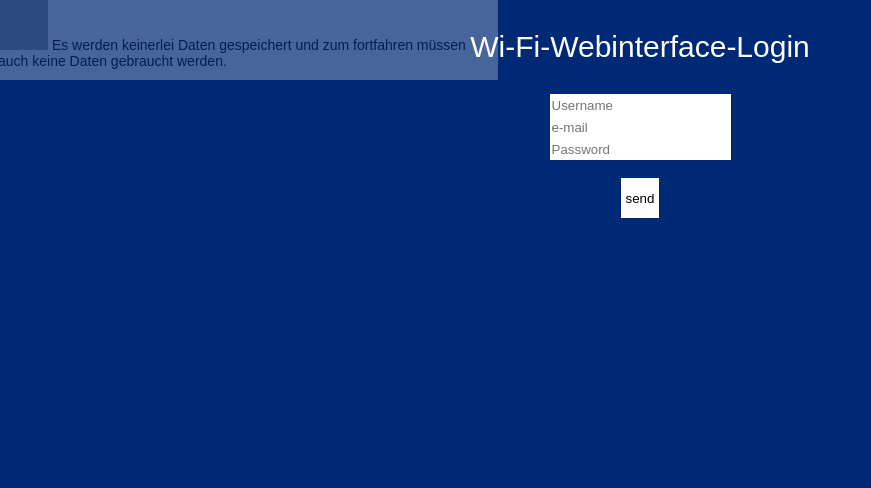
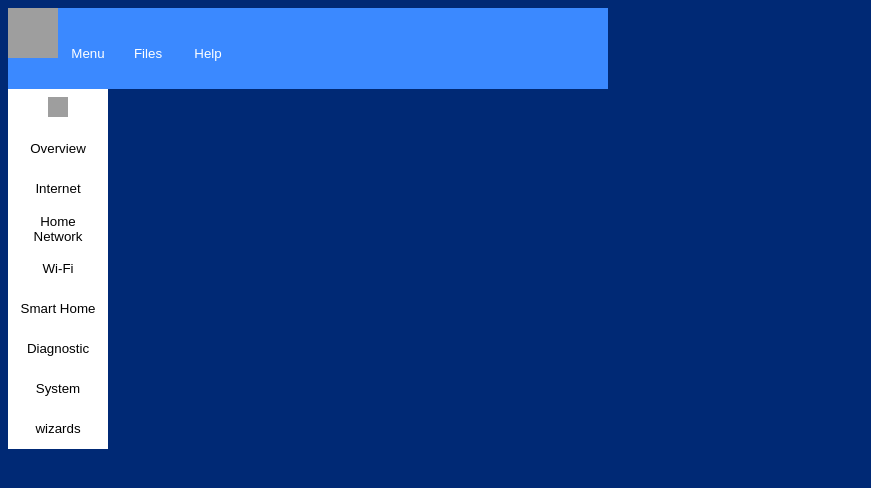
Before and after one commit to n-km/wifi-webinterface, a plain HTML site: page index.html in a window 1280 px wide. Shown: the whole page, without its empty margins (0-871 px from the left). Drawn offline with Linux system fonts and the light colour scheme; grey boxes are pictures that could not be loaded.

Commit message:
Update index.html

```diff
--- a/index.html
+++ b/index.html
@@ -4,78 +4,227 @@
     <meta charset="UTF-8">
     <meta http-equiv="X-UA-Compatible" content="IE=edge">
     <meta name="viewport" content="width=device-width, initial-scale=1.0">
-    <link rel="icon" type="image/x-icon" href="https://upload.wikimedia.org/wikipedia/commons/thumb/1/12/User_icon_2.svg/2048px-User_icon_2.svg.png">
-    <title>Wi-Fi-Webinterface-Login</title>
-    <link rel="stylesheet" type="text/css" href="/css/rd/login.css">
+    <title>Document</title>
     <style>
            body {
         color: white;
         background-color: rgb(0, 41, 117);
-        font-family: arial;
     }
-        .logo p{
-            color: white;
-            font-size: 30px;
+          .task {
+    background-color: rgb(59, 137, 255);
+    height: 70px;
+    width: 600px;
 
-        }
-        input {
-            background-color: white;
-            border-radius: 0px;
-            border-width: 0px;
-            height: 20px;
-            outline: none;
-        }
-        input[type="submit"] {
-            cursor: pointer;
-            padding: 5px 5px 5px 5px;
-            height: 40px;
+    display:table;
+}
+    .task button {
+    height: 70px;
+    width: 60px;
+    border-radius: 0px;
+    border-width: 0px;
+    background-color: transparent;
+    cursor: pointer;
+    color: white;
 
-        }
-        .info {
+    }
+    .task button:hover {
+    height: 60px;
+    border-radius: 100%;
+    width: 60px;
+    transition: 0.5s;
+    background-color: rgba(255, 255, 255, 0.514);
+    color: black;
+    }
+    .task button:active {
+    border-radius: 0px;
+    height: 70px;
+    transition: 0.1s;
+    background-color: transparent;
+    color: white;
+    }
+
+#overview:not(:target) .inhalt,
+#overview:target .show {display: none; transition: 0.2s;}
+#overview:target .inhalt {display: fixed;}
+
+#internet:not(:target) .inhalt,
+#internet:target .show {display: none; transition: 0.2s;}
+#internet:target .inhalt {display: fixed;}
+
+#homenetwork:not(:target) .inhalt,
+#homenetwork:target .show {display: none; transition: 0.2s;}
+#homenetwork:target .inhalt {display: fixed;}
+
+#wifi:not(:target) .inhalt,
+#wifi:target .show {display: none; transition: 0.2s;}
+#wifi:target .inhalt {display: fixed;}
+
+#smarthome:not(:target) .inhalt,
+#smarthome:target .show {display: none; transition: 0.2s;}
+#smarthome:target .inhalt {display: fixed;}
+
+#diagnostic:not(:target) .inhalt,
+#diagnostic:target .show {display: none; transition: 0.2s;}
+#diagnostic:target .inhalt {display: fixed;}
+
+#system:not(:target) .inhalt,
+#system:target .show {display: none; transition: 0.2s;}
+#system:target .inhalt {display: fixed;}
+
+#wizards:not(:target) .inhalt,
+#wizards:target .show {display: none; transition: 0.2s;}
+#wizards:target .inhalt {display: fixed;}
+
+.inhalt {
+padding: 20px 20px 1px;
+margin-left: 300px;
+margin-top: 50px;
+position: fixed;
+font-family: arial;
+}
+.show,
+
+.show:hover,
+
+button {
+        background-color: white;
+        color: black;
+        width: 100px;
+        border-width: 0px;
+        border-radius: 0px;
+        height: 40px;
+        cursor: pointer;
+    }
+    button:hover {
+        background-color: black;
+        color: white;
+        transition: 0.5s;
+        -webkit-transition: 0.5s;
+        width: 120px;
+    }
+    .tab button:active {
+        background-color: white;
+        color: black;
+        transition: 0s;
+        border-width: 2px;
+    }
+    button::after {
+        width: 120px;
+    }
+    .cls:hover {
+        border-width: 1px;
+        border-radius: 50px;
+        width: 100px;
+        background-color: white;
+    }
+    .ov {
+        margin-top: 40px;
         position: fixed;
-        font-size: 14px;
-        font-family: arial;
-        background-color: rgb(255, 255, 255);
-        border-radius: 0px;
-        opacity:0;
-	      animation:infoWeg 7s;
-          color: black;
-          height: 80px;
-            margin-top: -30px;
-          margin-left: -10px;
-          width: 500px;
-      }
-      @keyframes infoWeg {
-  0%{opacity:1}
-  50%{opacity:1}
-	100%{opacity:0}
-  }
+    }
+    .in {
+        margin-top: 80px;
+        position: fixed;
+    }
+    .hn {
+        margin-top: 120px;
+        position: fixed;
+    }
+    .wifi {
+        margin-top: 120px;
+        position: fixed;
+    }
+    .sh {
+        margin-top: 160px;
+        position: fixed;
+    }
+    .dn {
+        margin-top: 200px;
+        position: fixed;
+    }
+    .sys {
+        margin-top: 240px;
+        position: fixed;
+    }
+    .wz {
+        margin-top: 280px;
+        position: fixed;
+    }
+    .tab {
+        margin-top: 0px;
+        width: 50px;
+        background-color: white;
+        height: 360px;
+        width: 100px;
+    }
+
     </style>
 </head>
 <body>
-    <div class="info">
-    <img src="https://upload.wikimedia.org/wikipedia/commons/thumb/3/3f/Logo_informations.svg/1024px-Logo_informations.svg.png" height="50px" width="50px">
-        Es werden keinerlei Daten gespeichert und zum fortfahren müssen auch keine Daten gebraucht werden.
-  </div>
-    <center>
-    <div class="logo">
 
-            <p>Wi-Fi-Webinterface-Login </p>
+    <div class="task">
 
-    </div>
-     <div class="login">
-        <form action="/wifi-webinterface/settings.html">
-            <input placeholder="Username"  type="username">
-            <br>
-            <input placeholder="e-mail" type="email">
-            <br>
-            <input placeholder="Password" type="password">
-            <br>
-            <br>
-            <input value="send" type="submit">
-
-        </form>
-     </div>
-    </center>
+        <a href=""><img height="50" width="50" src="https://upload.wikimedia.org/wikipedia/commons/thumb/1/12/User_icon_2.svg/2048px-User_icon_2.svg.png"></a>
+        <a href="#menu"><button>Menu</button></a>
+        <a href="#files"><button>Files</button></a>
+        <a href="#help"><button>Help</button></a>
+            </div>
+<div class="tab">
+    <div id="overview">
+        <a class="show" href="#overview"><button class="ov">Overview</button></a>
+        <div class="inhalt">
+        <h3>Overview</h3>
+        Here is a diagram
+        </div>
+        </div>
+        <div id="internet">
+            <a class="show" href="#internet"><button class="in">Internet</button></a>
+            <div class="inhalt">
+            <h3>internet</h3>
+            Here is a internet-latez
+            </div>
+            </div>
+            <div id="homenetwork">
+                <a class="show" href="#homenetwork"><button class="hn">Home Network</button></a><a href="#"><button class="cls"><img height="20" width="20" src="https://assets.stickpng.com/images/5a5798809538462e5a82d431.png"></button></a>
+                <div class="inhalt">
+                <h3>Home Network</h3>
+                Look your statistic!
+                </div>
+                </div>
+                <div id="wifi">
+                    <a class="show" href="#wifi"><button class="wifi">Wi-Fi</button></a>
+                    <div class="inhalt">
+                    <h3>Wi-Fi</h3>
+                    Select your Password
+                    </div>
+                    </div>
+                    <div id="smarthome">
+                        <a class="show" href="#smarthome"><button class="sh">Smart Home</button></a>
+                        <div class="inhalt">
+                        <h3>Smart Home</h3>
+                        Track your home!
+                        </div>
+                        </div>
+                        <div id="diagnostic">
+                            <a class="show" href="#diagnostic"><button class="dn">Diagnostic</button></a>
+                            <div class="inhalt">
+                            <h3>Diagnostic</h3>
+                            here is some text
+                            </div>
+                            </div>
+                            <div id="system">
+                                <a class="show" href="#system"><button class="sys">System</button></a>
+                                <div class="inhalt">
+                                <h3>System</h3>
+                                Here you can setting the system
+                                </div>
+                                </div>
+                                <div id="wizards">
+                                    <a class="show" href="#wizards"><button class="wz">wizards</button></a>
+                                    <div class="inhalt">
+                                    <h3>Wizards</h3>
+                                    Here is Wizards
+                                    </div>
+                                    </div>
+</div>
 </body>
 </html>
```
